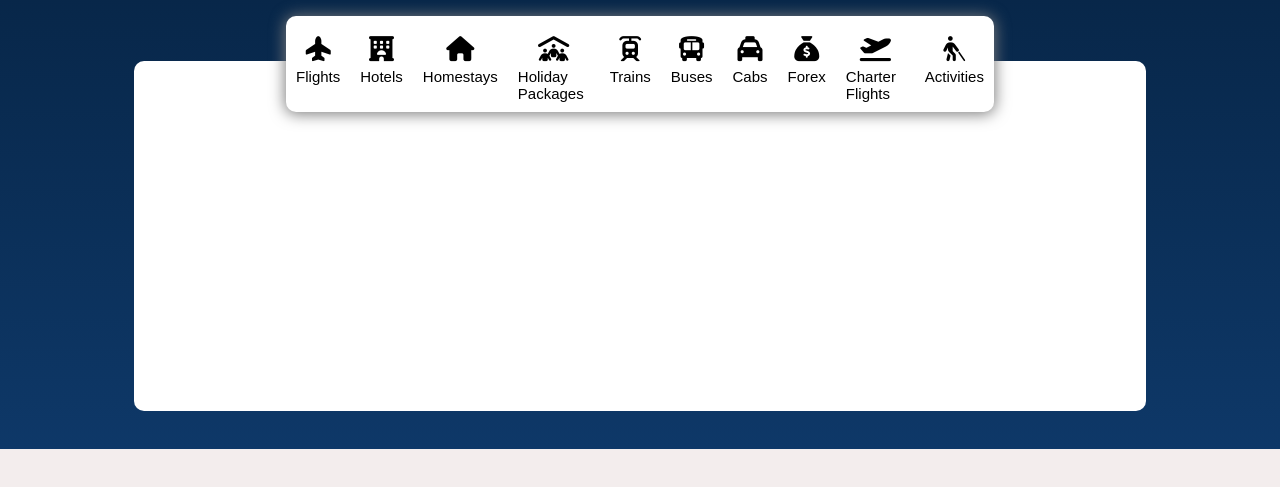
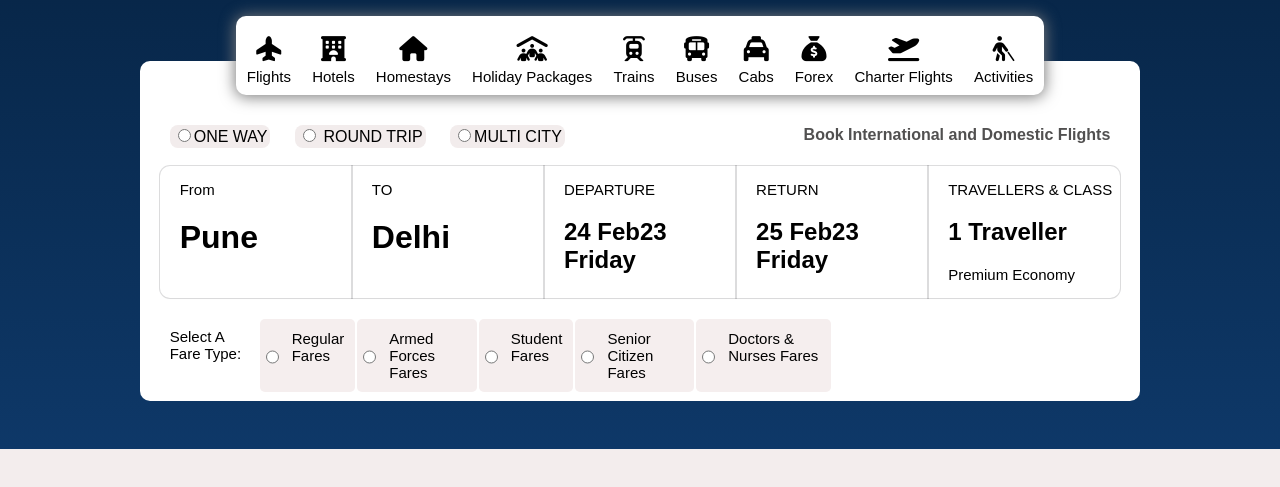
Before and after one commit to pankubhaiya/macabre-sun-7300, a plain HTML site: page frontend/index.html in a window 1280 px wide. Shown: the part 51-538 px from the top of the page. Drawn offline with Linux system fonts and the light colour scheme.

Commit message:
cw day-3

```diff
--- a/frontend/index.css
+++ b/frontend/index.css
@@ -25,7 +25,7 @@ position: relative;
 }
 .category{
     background-color: white;
-    width: 70%;
+    width: 80%;
     margin-top: 15px;
     border-radius: 10px;
     box-shadow:0px 1px 15px 1px #7a7a7a;
@@ -50,10 +50,78 @@ position: relative;
 
 .tickets{
     background-color: white;
-    width: 100%;
-    height: 350px;
+    width: 95%;
+    height: 300px;
     position: absolute;
     top: 60px;
     z-index: 1;
     border-radius: 10px;
+    padding: 20px;
+    /* display: flex; */
+
 }
+.ticket-type{
+    margin-top: 45px;
+    display: flex;
+    justify-content: space-between;
+}
+.ticket-type span{
+    margin: 10px;
+}
+.ticket-type div:nth-child(1) span{
+    padding: 3px;
+    /* margin: 1px; */
+    background-color: #f2ecec;
+    border-radius: 8px;
+}
+#booking{
+   text-align: right;
+   color: rgb(81, 80, 80);
+
+}
+.city{
+     display: flex;
+
+}
+.city div{
+margin-top: 20px;
+    /* padding: 10px; */
+    padding-left: 20px;
+    width: 100%;
+    box-shadow: rgba(0, 0, 0, 0.02) 0px 1px 3px 0px, rgba(27, 31, 35, 0.15) 0px 0px 0px 1px;
+
+}
+.city div:nth-child(5){
+    border-top-right-radius: 10px;
+    border-bottom-right-radius: 10px;
+}
+.city div:nth-child(1){
+    border-top-left-radius: 10px;
+    border-bottom-left-radius: 10px;
+}
+.city div p{
+ font-size: 15px;
+}
+.city div input{
+    display: none;
+  width: 90%;
+}
+
+.select-type{
+    margin-top: 20px;
+    width: 70%;
+    display: flex;
+
+}
+.select-type p{
+    font-size: 15px;
+    margin: 10px;
+}
+.select-type span{
+    display: flex;
+    padding: 1px;
+    margin: 1px;
+    background-color: #f5eeee;
+    border-radius: 5px;
+
+}
--- a/frontend/index.html
+++ b/frontend/index.html
@@ -1,5 +1,6 @@
 <!DOCTYPE html>
 <html lang="en">
+
 <head>
     <meta charset="UTF-8">
     <meta http-equiv="X-UA-Compatible" content="IE=edge">
@@ -27,9 +28,94 @@
 
             </div>
             <div class="tickets">
+                <div class="ticket-type">
+                    <div>
+                        <span><input type="radio" name="content" value="ONE WAY"><label for="contactChoice1">ONE WAY</label></span>
+
+                        <span><input type="radio" name="content" value="ROUND TRIP"> <label for="contactChoice1">ROUND TRIP</label></span>
+
+                        <span><input type="radio" name="content" value="MULTI CITY"><label for="contactChoice1">MULTI CITY</label> </span>
+
+                    </div>
+                    <div>
+                        <span id="booking"><b>Book International and Domestic Flights</b> </span>
+                    </div>
+                </div>
+                <div class="city">
+                    <div id="fd">
+                        <p>From</p>
+                        <input id="fs" type="search">
+                        <h1 id="from">Pune</h1>
+
+
+                    </div>
+                    <div id="td">
+                        <p>TO</p>
+                        <input id="ts" type="search">
+                        <h1 id="to"> Delhi</h1>
+                    </div>
+
+                    <div id="ddiv">
+                        <p>DEPARTURE</p>
+                        <input id="dd" type="date">
+                        <h2 id="departur">24 Feb23
+
+                            Friday</h2>
+                    </div>
+
+                    <div id="rdiv">
+                        <p>RETURN</p>
+                        <input id="rd" type="date">
+                        <h2 id="ret">25 Feb23 Friday</h2>
+
+                    </div>
+
+                    <div>
+                        <p>TRAVELLERS & CLASS</p>
+                        <h2>1 Traveller</h2>
+                        <p>  Premium Economy</p>
+                    </div>
+                </div>
+
+                <div class="select-type">
+                    <div>
+                        <p>Select A
+                            Fare Type:
+                        </p>
+                    </div>
+                    <span>
+                        <input type="radio">
+                        <p>Regular
+                            Fares</p>
+                    </span>
+                    <span>
+
+                        <input type="radio">
+                        <p>Armed Forces
+                            Fares</p>
+                    </span>
+                    <span>
+                        <input type="radio">
+                        <p>Student
+                            Fares</p>
+                    </span>
+                    <span>
+                        <input type="radio">
+                        <p>Senior Citizen
+                            Fares</p>
+                    </span>
+                    <span>
+                        <input type="radio">
+                        <p>Doctors & Nurses
+                            Fares</p>
+                    </span>
+                </div>
+
+            </div>
 
         </div>
     </div>
-    </div>
 </body>
+
 </html>
+<script src="./index.js"></script>
--- /dev/null
+++ b/frontend/index.js
@@ -0,0 +1,58 @@
+// from function
+
+let fd = document.getElementById("fd")
+let from = document.getElementById("from")
+let fs = document.getElementById("fs")
+let fa = document.getElementsByClassName("fa")
+
+fd.addEventListener("click",()=>{
+      from.style.display="none"
+      fs.style.display="block"
+      fa.style.display="block"
+})
+fd.addEventListener("click",()=>{
+
+})
+// to fuction
+
+
+let td = document.getElementById("td")
+let to = document.getElementById("to")
+let ts = document.getElementById("ts")
+
+td.addEventListener("click",()=>{
+      to.style.display="none"
+      ts.style.display="block"
+})
+
+// diparcher date
+
+let ddiv= document.getElementById("ddiv")
+let dd = document.getElementById("dd")
+let departur = document.getElementById("departur")
+
+ddiv.addEventListener("click",()=>{
+    departur.style.display="none"
+    dd.style.display="block"
+})
+
+
+//return date
+
+let rdiv= document.getElementById("rdiv")
+let rd = document.getElementById("rd")
+let ret = document.getElementById("ret")
+
+rdiv.addEventListener("click",()=>{
+    ret.style.display="none"
+    rd.style.display="block"
+
+})
+
+
+rd.addEventListener("submit",()=>{
+
+    ret.innerText=rd.value
+    rd.style.display="none"
+
+})
```
Lines whose indentation alone changed are shown as unchanged.
